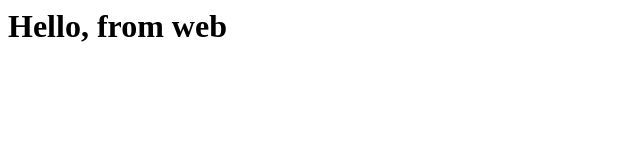
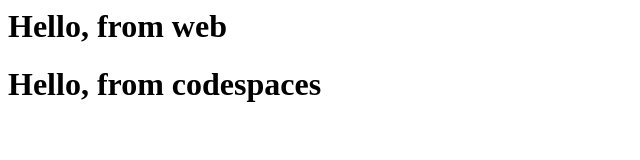
Before and after one commit to ompiepy/demo_codspaces, a plain HTML site: page index.html in a window 1280 px wide. Shown: the whole page, without its empty margins (0-640 px from the left). Drawn offline with Linux system fonts and the light colour scheme.

Commit message:
codespaces

```diff
--- a/index.html
+++ b/index.html
@@ -1 +1,2 @@
 <h1> Hello, from web</h1>
+<h1> Hello, from codespaces</h1>
```
